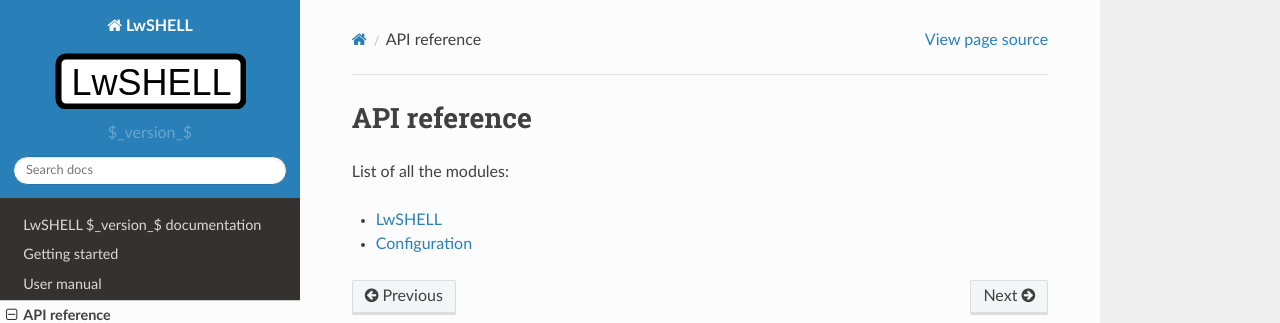
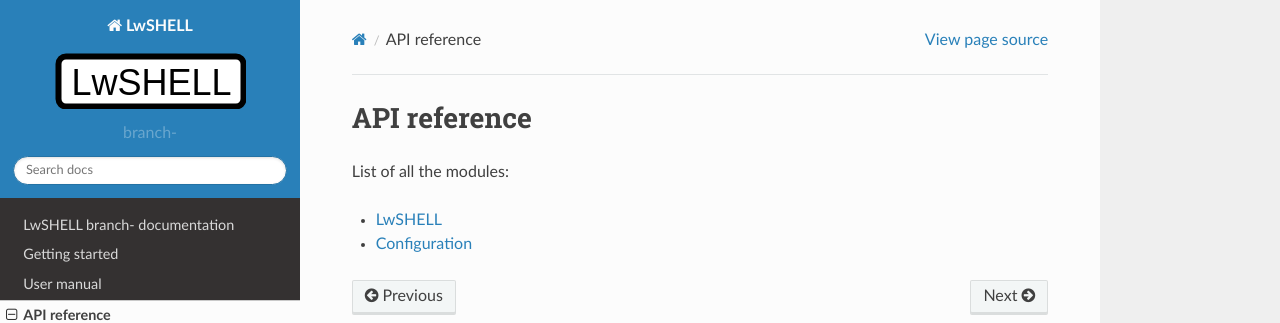
Before and after one commit to MaJerle/lwshell, a Sphinx documentation site: the page built from docs/api-reference/index.rst, in a window 1280 px wide. Shown: the top 323 px of the page. Built offline with Sphinx 7.4.7 and the Read the Docs theme 2.0.0, drawn with Linux system fonts in a browser that asks for light colours; the version number could not be read and is left out; some of the changed lines change nothing that is shown.

Commit message:
Automatic version parser for sphinx

```diff
--- a/docs/conf.py
+++ b/docs/conf.py
@@ -26,27 +26,31 @@
 copyright = '2020, Tilen MAJERLE'
 author = 'Tilen MAJERLE'
 
-# The full version, including alpha/beta/rc tags
-version = '$_version_$'
-
 # Try to get branch at which this is running
 # and try to determine which version to display in sphinx
+# Version is using git tag if on master or "latest-develop" if on develop branch
+version = ''
 git_branch = ''
+
+# Get current branch
 res = os.popen('git branch').read().strip()
 for line in res.split("\n"):
     if line[0] == '*':
         git_branch = line[1:].strip()
 
 # Decision for display version
-try:
-    if git_branch.index('develop') >= 0:
-        version = "latest-develop"
-except Exception:
-    print("Exception for index check")
+if git_branch == 'master' or git_branch == 'main':
+    version = os.popen('git describe --tags --abbrev=0').read().strip()
+    if version == '':
+        version = 'v0.0.0'
+elif git_branch == 'develop':
+    version = 'latest-develop'
+else:
+    version = 'branch-' + git_branch
 
-# For debugging purpose
+# For debugging purpose only
 print("GIT BRANCH: " + git_branch)
-print("VERSION: " + version)
+print("GIT VERSION: " + version)
 
 # -- General configuration ---------------------------------------------------
 
```
